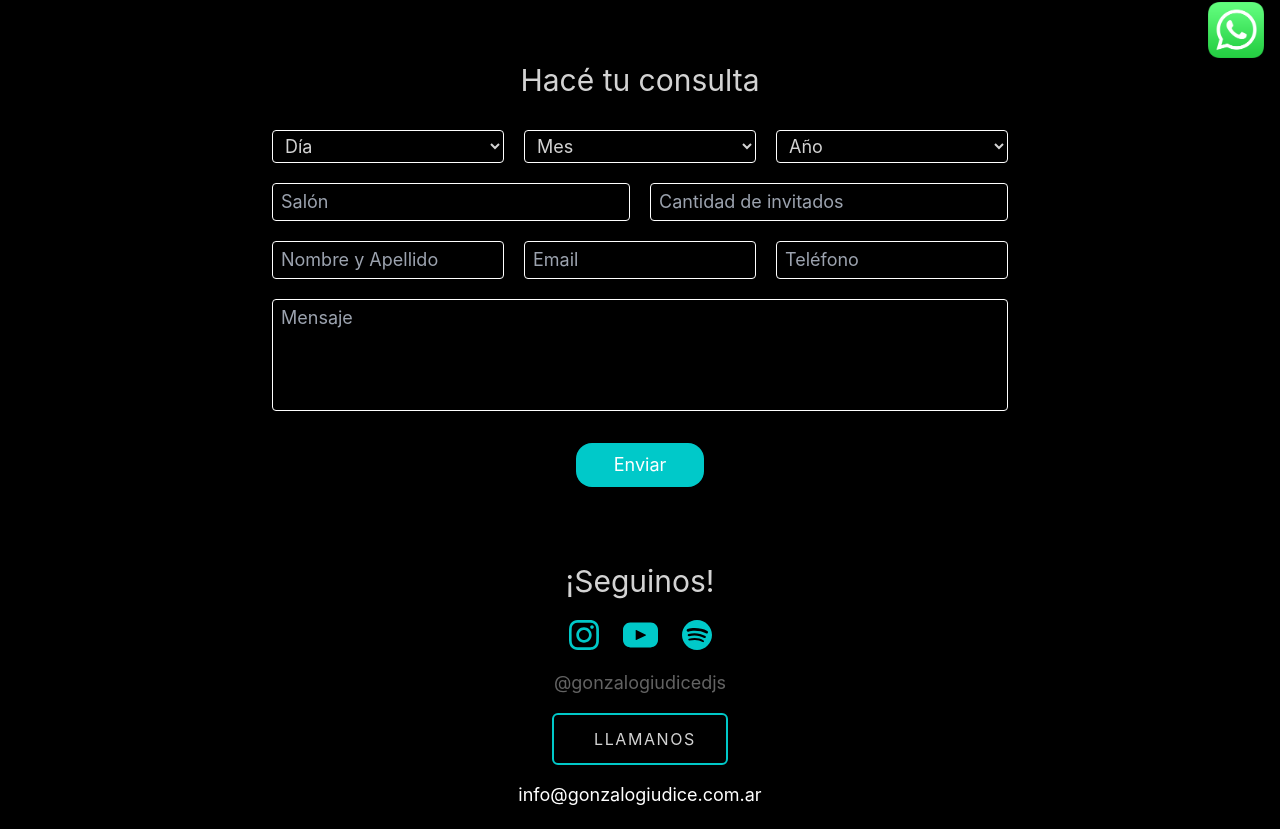
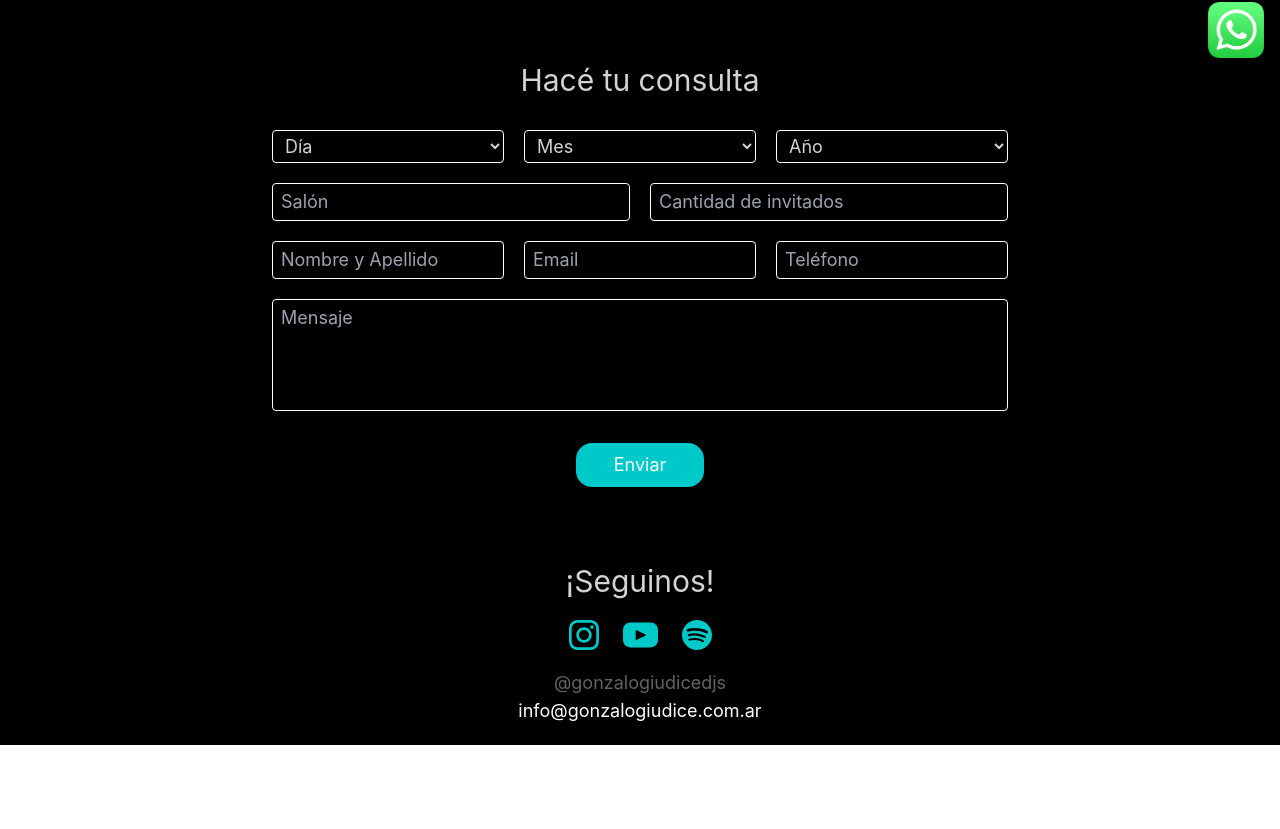
Before and after one commit to Lucasciappa/gonzalogiudicedjs, a Next.js app: page / in a window 1280 px wide. Shown: the part 726-1555 px from the top of the page. After the commit the page ends 1471 px from the top, so only its background shows below. Built offline with nearby package versions, Linux system fonts and the light colour scheme.

Commit message:
add gonza changes

```diff
--- a/components/ContactForm.jsx
+++ b/components/ContactForm.jsx
@@ -160,7 +160,7 @@ const ContactForm = () => {
         <div className="flex flex-col gap-3 mx-auto max-w-lg py-3">
           <button
             type="submit"
-            className="bg-primary-blue hover:bg-primary-gray w-32 active:bg-primary-blue focus:ring rounded outline-none ring-primary-blue-hover text-primary-white text-lg rounded-2xl outline-none transition duration-100 px-8 py-2">
+            className="bg-primary-blue hover:bg-primary-black hover:border hover:border-primary-blue w-32 active:bg-primary-blue focus:ring rounded outline-none ring-primary-blue-hover text-primary-white text-lg rounded-2xl outline-none transition duration-100 px-8 py-2">
             Enviar
           </button>
         </div>
--- a/components/Footer.jsx
+++ b/components/Footer.jsx
@@ -25,13 +25,13 @@ const Footer = () => {
       </div>
       <a href="https://www.instagram.com/gonzalogiudicedjs/?hl=es" target="_blank" rel="noopener noreferrer" className="text-primary-gray text-lg">@gonzalogiudicedjs</a>
 
-      <div className="flex mx-auto py-4">
+      {/* <div className="flex mx-auto py-4">
         <a href="tel:+541154291574" target="_blank" rel="noopener noreferrer"
           className="uppercase bg-primary-black hover:bg-primary-blue tracking-widest border-2 border-primary-blue w-44 active:bg-primary-blue focus-visible:ring ring-primary-blue-hover text-primary-gray2 text-base rounded-md outline-none transition duration-100 px-10 py-3">
           Llamanos
         </a>
+      </div> */}
 
-      </div>
       <a href="mailto:info@gonzalogiudice.com.ar" target="_blank" rel="noopener noreferrer" className="text-primary-white text-lg">info@gonzalogiudice.com.ar</a>
 
     </footer>
```
